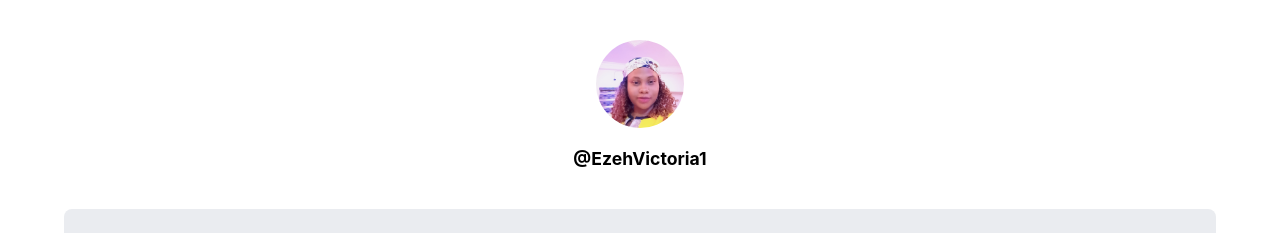
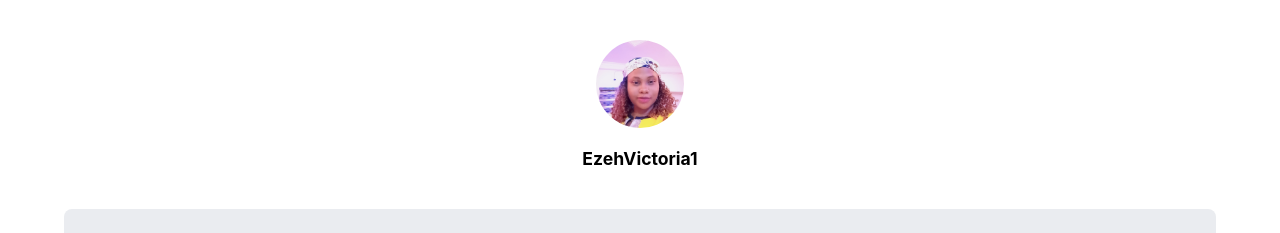
Before and after one commit to Ezeh-Vikki1635/Linktree, a React (Create React App) app: page / in a window 1280 px wide. Shown: the top 233 px of the page. Built offline with nearby package versions, Linux system fonts and the light colour scheme.

Commit message:
Remove the @ sign from twitter username

```diff
--- a/src/files/Profile.js
+++ b/src/files/Profile.js
@@ -6,7 +6,7 @@ export default function Profile() {
   return (
     <div id='profile_section' className="">
       <img id='profile__img' src={Vikki} alt=""/>
-      <h4 id='twitter' >@EzehVictoria1</h4>
+      <h4 id='twitter' >EzehVictoria1</h4>
       {false && <p id='slack'>Ezeh Victoria</p>}
     </div>
 
```
